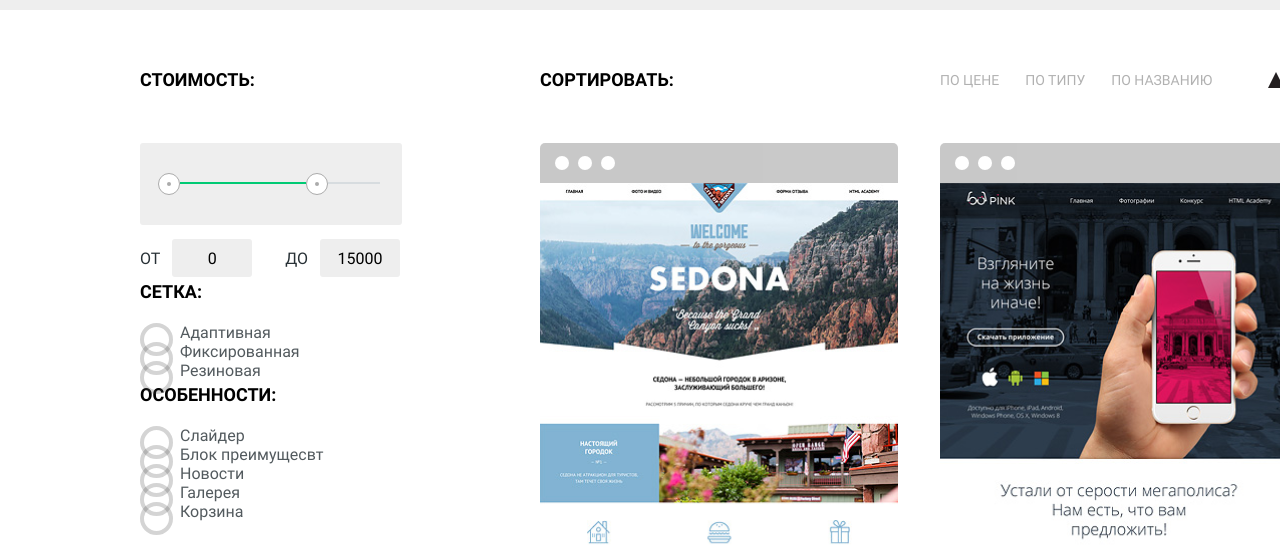
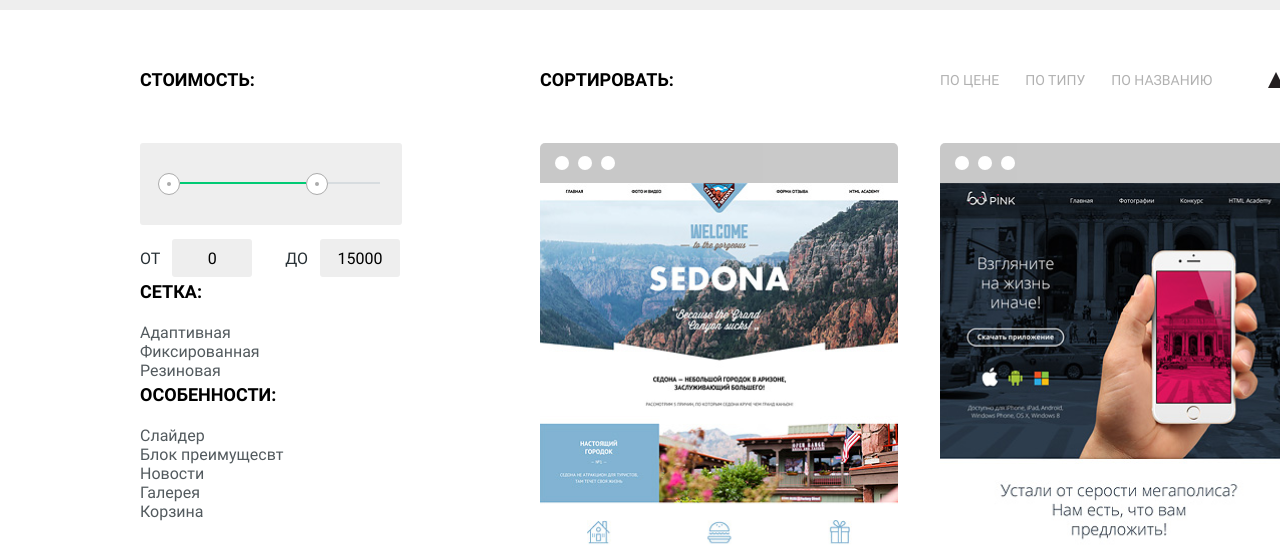
Before and after one commit to Flavissimo/1337987-nerds-29, a plain HTML site: page catalog.html in a window 1280 px wide. Shown: the part 247-797 px from the top of the page. Drawn offline with Linux system fonts and the light colour scheme.

Commit message:
Исправление

```diff
--- a/css/style.css
+++ b/css/style.css
@@ -802,11 +802,11 @@ CATALOG*/
   display: inline-block;
   cursor: pointer;
   position: relative;
-  padding-left: 40px;
 }
 
-/*заменяем скрытый элемент псевдо классом :before*/
-.list-aside label::before {
+/*заменяем скрытый элемент псевдо классом :before
+НУЖНО РАЗБИРАТЬСЯ!НЕ понимаю охват label*/
+/*.list-aside label::before {
   content: "";
   position: absolute;
   left: 0;
@@ -816,7 +816,7 @@ CATALOG*/
   border-radius: 50%;
   border: 4px solid var(--gallery-back);
   opacity: 0.3;
-}
+}*/
 
 .list-flex-aside {
   display: flex;
@@ -867,10 +867,6 @@ input[type="checkbox"] {
   display: none;
 }
 
-input[type=radio]:hover+label {
-  opacity: 1;
-  border: 4px solid var(--gallery-back);
-}
 
 /*input[type=radio]+label {
   width: 25px;
```
